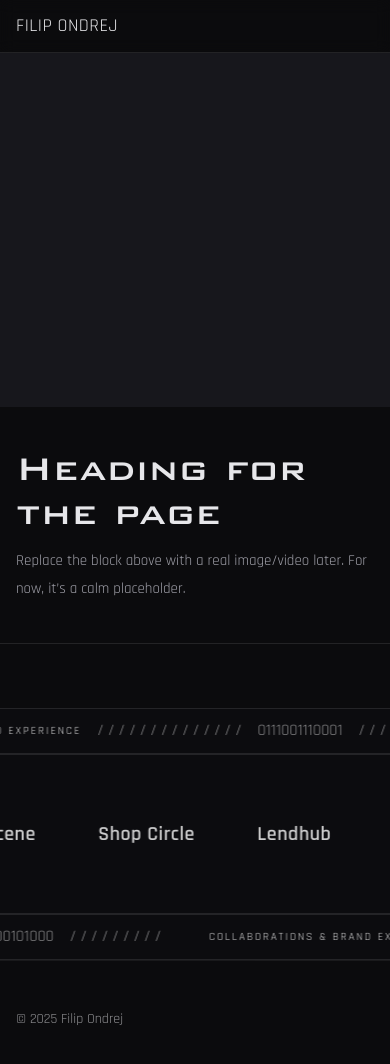
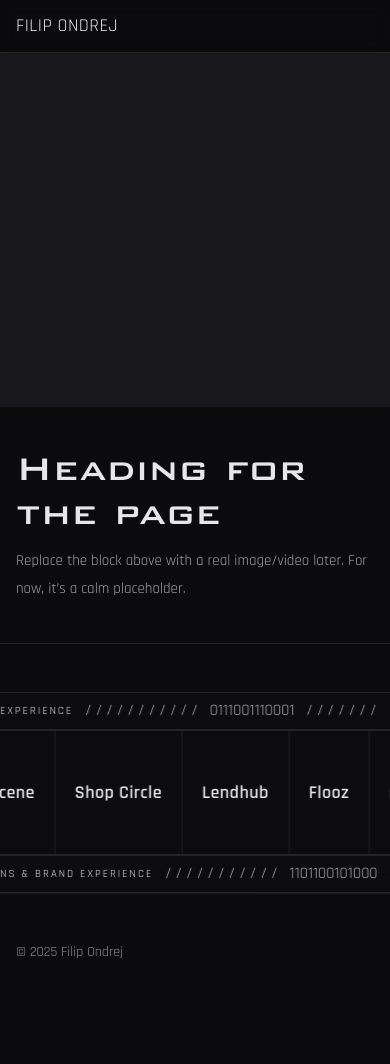
Before and after one commit to Filip-Ondrej/website, a Next.js app: page / in a window 390 px wide. Shown: the top 1064 px of the page. After the commit the page ends 1010 px from the top, so only its background shows below. Built offline with nearby package versions, Linux system fonts and the light colour scheme.

Commit message:
chore: tightening up collabotation section

```diff
--- a/src/app/globals.css
+++ b/src/app/globals.css
@@ -23,36 +23,81 @@ body {
 
 .h1 { letter-spacing: 0.015em; font: 700 clamp(2.6rem, 4vw, 4.25rem)/1.05 var(--font-bank); }
 
-/* ---------- Full-bleed tapes ---------- */
+/* ---------- Full-bleed tapes (tighter + brighter) ---------- */
 .tape { overflow: hidden; }
 .tape-run {
-    display: inline-flex; gap: 0; white-space: nowrap; will-change: transform;
-    animation: tapeScroll 60s linear infinite; padding-block: 10px; color: rgba(255,255,255,.85);
+    display: inline-flex;
+    gap: 0;
+    white-space: nowrap;
+    will-change: transform;
+    animation: tapeScroll 60s linear infinite; /* slow */
+    padding-block: 6px;                         /* thinner band */
+    color: rgba(255,255,255,.92);
 }
 .tape-run--reverse { animation-direction: reverse; }
 @keyframes tapeScroll { from { transform: translateX(0); } to { transform: translateX(-50%); } }
 
-/* ---------- Brands row ---------- */
+/* ---------- Brands row (closer tiles, shared borders) ---------- */
 .brands { position: relative; }
-.brands-track { display: flex; width: max-content; will-change: transform; animation: brandsScroll 80s linear infinite; }
+.brands-track {
+    display: flex;
+    width: max-content;
+    will-change: transform;
+    animation: brandsScroll 80s linear infinite; /* slow loop */
+}
 @keyframes brandsScroll { from { transform: translateX(0); } to { transform: translateX(-50%); } }
 
-/* Pause on hover */
-.tape:hover .tape-run, .brands:hover .brands-track { animation-play-state: paused; }
+/* pause each row independently */
+.tape:hover .tape-run,
+.brands:hover .brands-track { animation-play-state: paused; }
 
-/* Brand hover chrome */
-.brand { position: relative; transition: color .2s ease; }
+/* tiles share borders */
+.brand-item {
+    border-right: 1px solid rgba(255,255,255,.07);
+}
+.brand-item:first-child {
+    border-left: 1px solid rgba(255,255,255,.07);
+}
+
+/* text & hover */
+.brand { position: relative; transition: color .18s ease; }
 .brand:hover { color: rgba(255,255,255,1); }
+
 .brand-name { position: relative; z-index: 2; }
+
+/* highlight panel on hover */
 .brand-card {
-    position: absolute; inset: -14px -20px -28px -20px;
-    border-left: 1px solid rgba(255,255,255,.08); border-right: 1px solid rgba(255,255,255,.08);
-    background: linear-gradient(180deg, rgba(255,255,255,.06), rgba(255,255,255,0) 55%);
-    opacity: 0; transform: translateZ(0); transition: opacity .2s ease, border-color .2s ease;
+    position: absolute;
+    inset: -8px -14px -20px -14px; /* tighter than before */
+    border-left: 1px solid rgba(255,255,255,.10);
+    border-right: 1px solid rgba(255,255,255,.10);
+    background: linear-gradient(180deg, rgba(255,255,255,.05), rgba(255,255,255,0) 55%);
+    opacity: 0;
+    transform: translateZ(0);
+    transition: opacity .18s ease, border-color .18s ease;
 }
-.brand:hover .brand-card { opacity: 1; border-color: rgba(255,255,255,.22); }
-.brand-corner { position: absolute; top: 8px; right: 10px; font-size: 12px; opacity: .9; }
-.brand-caption { position: absolute; left: 0; right: 0; bottom: -18px; text-align: center; font-size: 12px; letter-spacing: .06em; color: rgba(255,255,255,.85); }
+.brand:hover .brand-card {
+    opacity: 1;
+    border-color: rgba(255,255,255,.22);
+}
 
-/* Reduced motion */
-@media (prefers-reduced-motion: reduce) { .tape-run, .brands-track { animation: none; } }
+.brand-corner {
+    position: absolute;
+    top: 6px; right: 8px;
+    font-size: 12px;
+    opacity: .9;
+}
+
+.brand-caption {
+    position: absolute;
+    left: 0; right: 0; bottom: -16px;
+    text-align: center;
+    font-size: 12px;
+    letter-spacing: .06em;
+    color: rgba(255,255,255,.9);
+}
+
+/* reduced motion support */
+@media (prefers-reduced-motion: reduce) {
+    .tape-run, .brands-track { animation: none; }
+}
--- a/src/components/Collaborations.tsx
+++ b/src/components/Collaborations.tsx
@@ -3,13 +3,23 @@
 import Link from 'next/link';
 import { collaborators } from '@/data/collaborators';
 
+/**
+ * Full-bleed collaborations band
+ * - Tighter paddings
+ * - Brighter text
+ * - Items sit closer and share borders
+ * - Top/Bottom tapes still counter-scroll + pause on hover
+ */
 export default function Collaborations() {
     return (
-        <section aria-labelledby="collab-title" className="mt-16">
+        <section aria-labelledby="collab-title" className="mt-12">
             <Tape label="COLLABORATIONS & BRAND EXPERIENCE" reverse={false} />
 
+            {/* Brands row (full bleed) */}
             <div className="relative bg-[#0C0C0F] border-y border-white/10">
-                <h2 id="collab-title" className="sr-only">Collaborations & Brand Experience</h2>
+                <h2 id="collab-title" className="sr-only">
+                    Collaborations & Brand Experience
+                </h2>
 
                 <div className="brands overflow-hidden select-none">
                     <div className="brands-track">
@@ -27,13 +37,8 @@ export default function Collaborations() {
 function Row() {
     return (
         <ul className="flex items-stretch gap-0">
-            {collaborators.map((c) => (
-                <li key={c.name} className="shrink-0">
-                    {c.href ? (
-                        <Link
-                            href={c.href}
-                            className="brand block px-[8vw] sm:px-[10vw] py-16 md:py-20 text-[clamp(20px,2.6vw,34px)] font-semibold tracking-wide text-white/80"
-                        >
+            {collaborators.map((c, idx) => {
+                const inner = (
                     <span className="relative inline-block">
             <span className="brand-name">{c.name}</span>
             <span className="brand-card" aria-hidden>
@@ -41,39 +46,52 @@ function Row() {
               <span className="brand-caption">[{c.caption ?? 'BRAND'}]</span>
             </span>
           </span>
+                );
+
+                return (
+                    <li
+                        key={`${c.name}-${idx}`}
+                        className="brand-item shrink-0"
+                    >
+                        {c.href ? (
+                            <Link
+                                href={c.href}
+                                className="brand block px-[5vw] sm:px-[6vw] py-12 md:py-14 text-[clamp(18px,2.1vw,28px)] font-semibold tracking-wide text-white/90"
+                            >
+                                {inner}
                             </Link>
                         ) : (
-                        <span className="brand block px-[8vw] sm:px-[10vw] py-16 md:py-20 text-[clamp(20px,2.6vw,34px)] font-semibold tracking-wide text-white/80">
-              <span className="relative inline-block">
-                <span className="brand-name">{c.name}</span>
-                <span className="brand-card" aria-hidden>
-                  <span className="brand-corner">↗</span>
-                  <span className="brand-caption">[{c.caption ?? 'BRAND'}]</span>
-                </span>
-              </span>
+                            <span className="brand block px-[5vw] sm:px-[6vw] py-12 md:py-14 text-[clamp(18px,2.1vw,28px)] font-semibold tracking-wide text-white/90">
+                {inner}
               </span>
                         )}
                     </li>
-            ))}
+                );
+            })}
         </ul>
     );
 }
 
+/** Top/bottom moving tapes */
 function Tape({ label, reverse = false }: { label: string; reverse?: boolean }) {
     const block = (
-        <div className="flex items-center gap-4 px-6">
-            <span className="tracking-[0.18em] text-[11px] sm:text-[12px]">{label}</span>
-            <span aria-hidden className="opacity-60">/ / / / / / / / / / / / / /</span>
-            <span aria-hidden className="opacity-60">{binaryChunk()}</span>
-            <span aria-hidden className="opacity-60">/ / / / / / / / /</span>
+        <div className="flex items-center gap-3 px-4">
+      <span className="tracking-[0.18em] text-[11px] sm:text-[12px]">
+        {label}
+      </span>
+            <span aria-hidden className="opacity-70">/ / / / / / / / / / /</span>
+            <span aria-hidden className="opacity-70">{binaryChunk()}</span>
+            <span aria-hidden className="opacity-70">/ / / / / / /</span>
         </div>
     );
 
     return (
         <div className="tape border-y border-white/10 bg-[#0C0C0F]">
             <div className={`tape-run ${reverse ? 'tape-run--reverse' : ''}`}>
-                {Array.from({ length: 6 }).map((_, i) => (
-                    <div key={i} className="shrink-0">{block}</div>
+                {Array.from({ length: 7 }).map((_, i) => (
+                    <div key={i} className="shrink-0">
+                        {block}
+                    </div>
                 ))}
             </div>
         </div>
```
Lines whose indentation alone changed are shown as unchanged.
